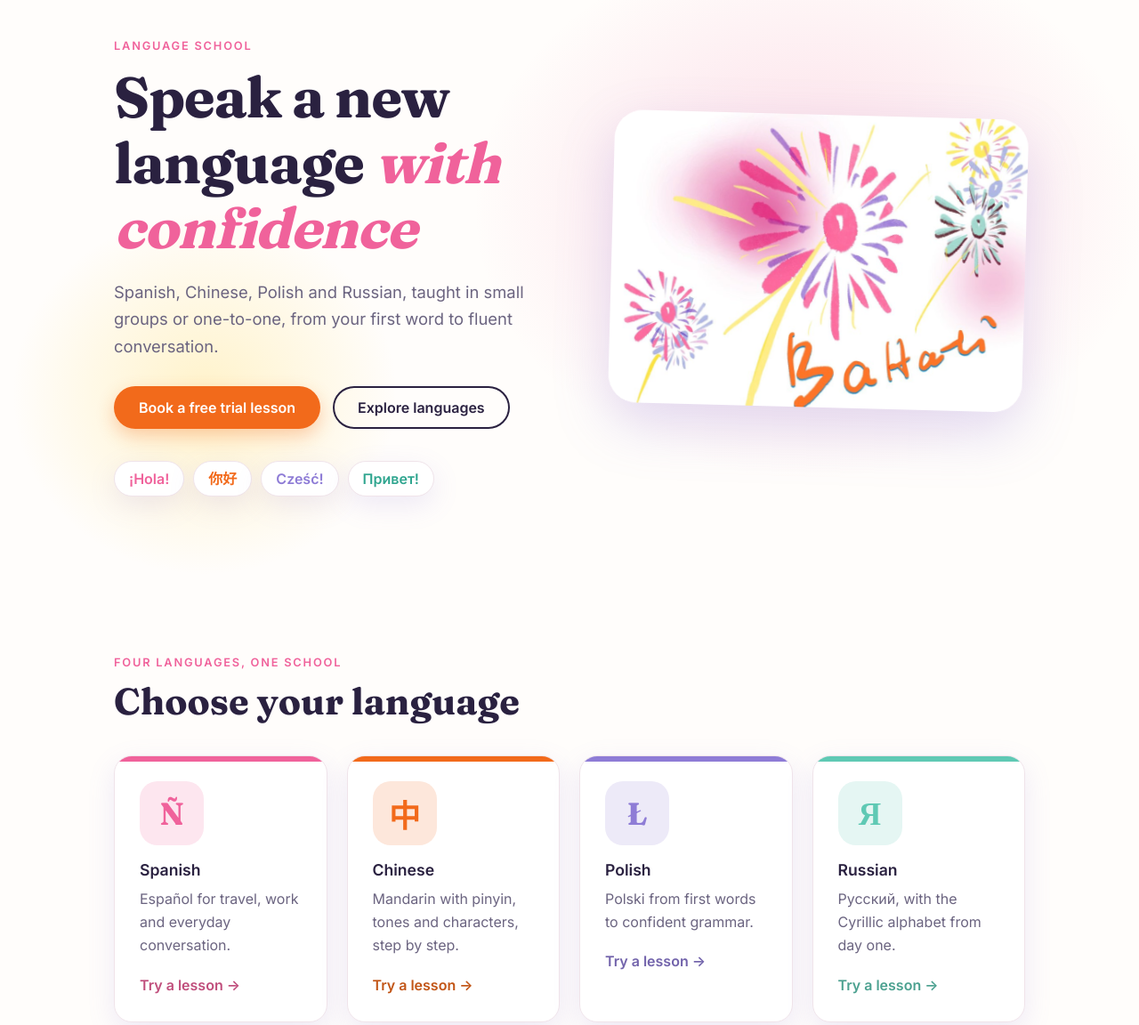
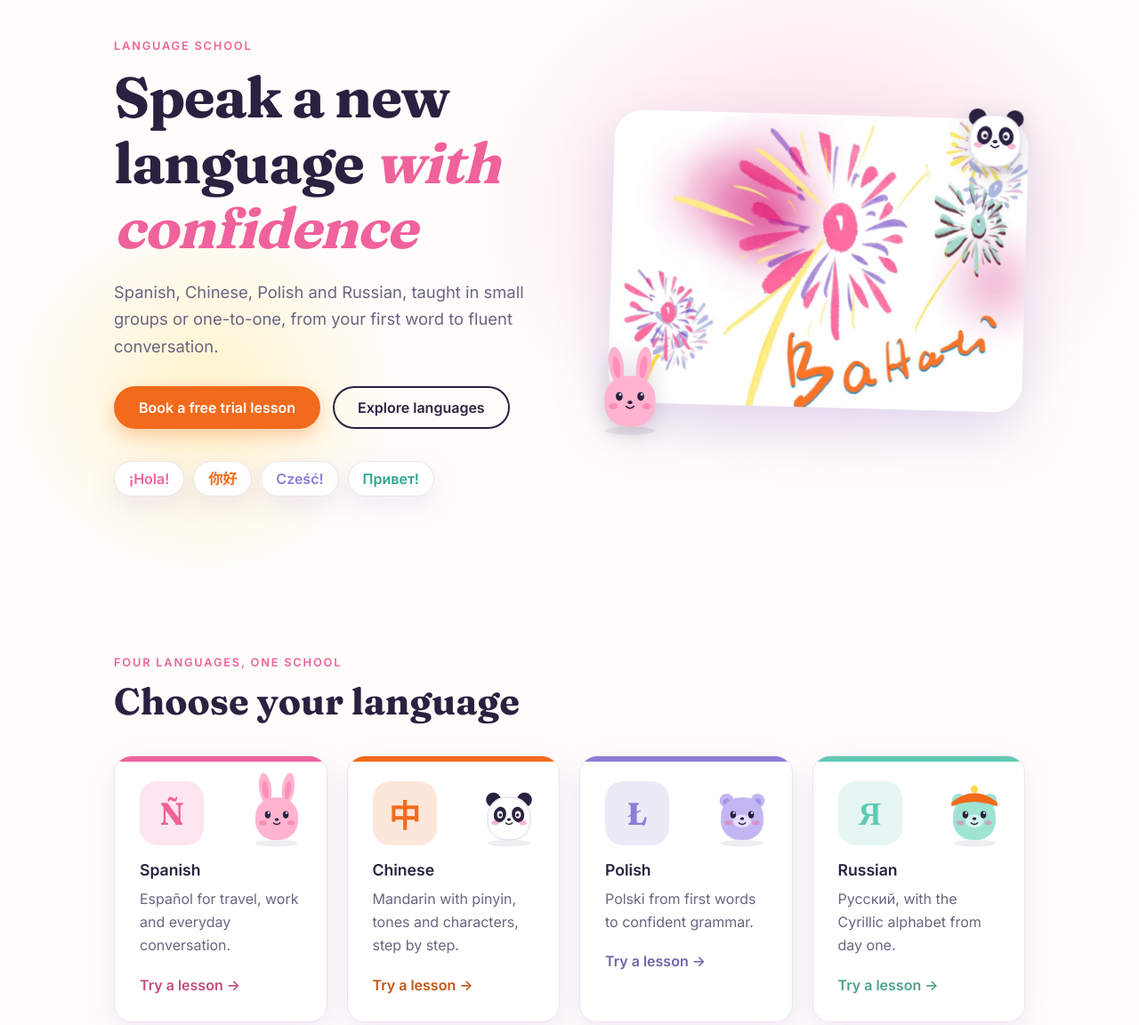
Before and after one commit to natalyineu/bahati, a plain HTML site: page index.html in a window 1280 px wide. Shown: the part 100-1252 px from the top of the page at 89% size. Drawn offline with Linux system fonts and the light colour scheme.

Commit message:
Add plush mascot illustrations
Co-Authored-By: Claude Sonnet 5.5 <noreply@anthropic.com>
Claude-Session: https://claude.ai/code/session_01Qy1MGyRW8oixnNTELrp8sL

```diff
--- a/index.html
+++ b/index.html
@@ -41,6 +41,8 @@
         </ul>
       </div>
       <div class="hero-art">
+        <img class="plush plush-a" src="images/bunny.svg" alt="" width="200" height="200">
+        <img class="plush plush-b" src="images/panda.svg" alt="" width="200" height="200">
         <img src="images/logo-hero.jpg" alt="Bahati logo: colorful fireworks" width="1000" height="707">
       </div>
     </section>
@@ -50,24 +52,28 @@
       <h2>Choose your language</h2>
       <div class="cards">
         <article class="card c-es">
+          <img class="plush" src="images/bunny.svg" alt="" width="200" height="200">
           <span class="glyph" lang="es">Ñ</span>
           <h3>Spanish</h3>
           <p>Español for travel, work and everyday conversation.</p>
           <a href="#trial" data-lang="Spanish">Try a lesson →</a>
         </article>
         <article class="card c-zh">
+          <img class="plush" src="images/panda.svg" alt="" width="200" height="200">
           <span class="glyph" lang="zh">中</span>
           <h3>Chinese</h3>
           <p>Mandarin with pinyin, tones and characters, step by step.</p>
           <a href="#trial" data-lang="Chinese">Try a lesson →</a>
         </article>
         <article class="card c-pl">
+          <img class="plush" src="images/bear-purple.svg" alt="" width="200" height="200">
           <span class="glyph" lang="pl">Ł</span>
           <h3>Polish</h3>
           <p>Polski from first words to confident grammar.</p>
           <a href="#trial" data-lang="Polish">Try a lesson →</a>
         </article>
         <article class="card c-ru">
+          <img class="plush" src="images/bear-teal.svg" alt="" width="200" height="200">
           <span class="glyph" lang="ru">Я</span>
           <h3>Russian</h3>
           <p>Русский, with the Cyrillic alphabet from day one.</p>
--- a/style.css
+++ b/style.css
@@ -40,7 +40,8 @@ h2 { font-size:clamp(1.9rem,4vw,2.6rem); margin-bottom:36px; }
 .greetings li { padding:6px 16px; border-radius:999px; background:#fff; border:1px solid var(--line); font-weight:600; box-shadow:var(--shadow); }
 .greetings li:nth-child(1) { color:var(--pink); } .greetings li:nth-child(2) { color:var(--orange); }
 .greetings li:nth-child(3) { color:var(--purple); } .greetings li:nth-child(4) { color:#2fa58f; }
-.hero-art img { display:block; width:100%; height:auto; border-radius:32px; box-shadow:0 24px 60px rgba(142,124,214,.25); transform:rotate(1.5deg); animation:float 7s ease-in-out infinite; }
+.hero-art { position:relative; }
+.hero-art > img:not(.plush) { display:block; width:100%; height:auto; border-radius:32px; box-shadow:0 24px 60px rgba(142,124,214,.25); transform:rotate(1.5deg); animation:float 7s ease-in-out infinite; }
 @keyframes float { 50% { transform:rotate(1.5deg) translateY(-10px); } }
 
 .cards { display:grid; grid-template-columns:repeat(auto-fit,minmax(220px,1fr)); gap:22px; }
@@ -84,7 +85,7 @@ footer img { border-radius:50%; } footer p { margin:0; }
 
 .reveal { opacity:0; transform:translateY(24px); transition:opacity .7s, transform .7s; }
 .reveal.visible { opacity:1; transform:none; }
-@media (prefers-reduced-motion:reduce) { .reveal { opacity:1; transform:none; transition:none; } .hero-art img { animation:none; } html { scroll-behavior:auto; } }
+@media (prefers-reduced-motion:reduce) { .reveal { opacity:1; transform:none; transition:none; } .hero-art > img, .plush { animation:none !important; } html { scroll-behavior:auto; } }
 
 @media (max-width:820px) {
   section { padding:60px 20px; }
@@ -94,3 +95,11 @@ footer img { border-radius:50%; } footer p { margin:0; }
   .site-header { padding:10px 16px; }
   nav a:not(.btn) { display:none; }
 }
+
+.card .plush { position:absolute; top:14px; right:10px; width:92px; height:92px; transition:transform .3s; }
+.card:hover .plush { transform:rotate(-8deg) scale(1.1) translateY(-4px); }
+.hero-art .plush { position:absolute; width:110px; height:110px; z-index:2; filter:drop-shadow(0 8px 12px rgba(42,33,64,.18)); animation:bob 5s ease-in-out infinite; }
+.plush-a { left:-34px; bottom:-30px; }
+.plush-b { right:-22px; top:-36px; animation-delay:-2.5s !important; }
+@keyframes bob { 50% { transform:translateY(-8px) rotate(3deg); } }
+@media (max-width:820px) { .plush-a { left:-8px; } .plush-b { right:-8px; } .hero-art .plush { width:84px; height:84px; } }
```
Also changed, not shown: images/bear-purple.svg (added), images/bear-teal.svg (added), images/bunny.svg (added), images/panda.svg (added).
